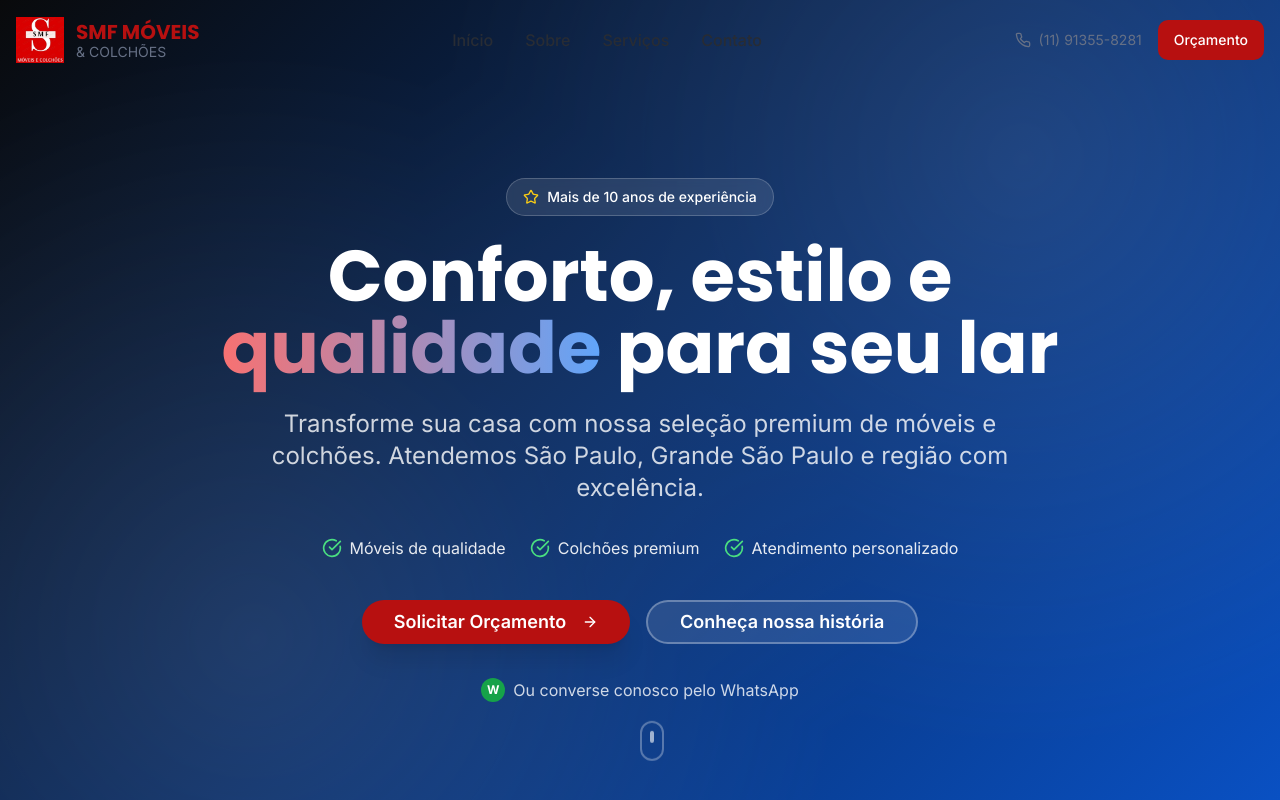
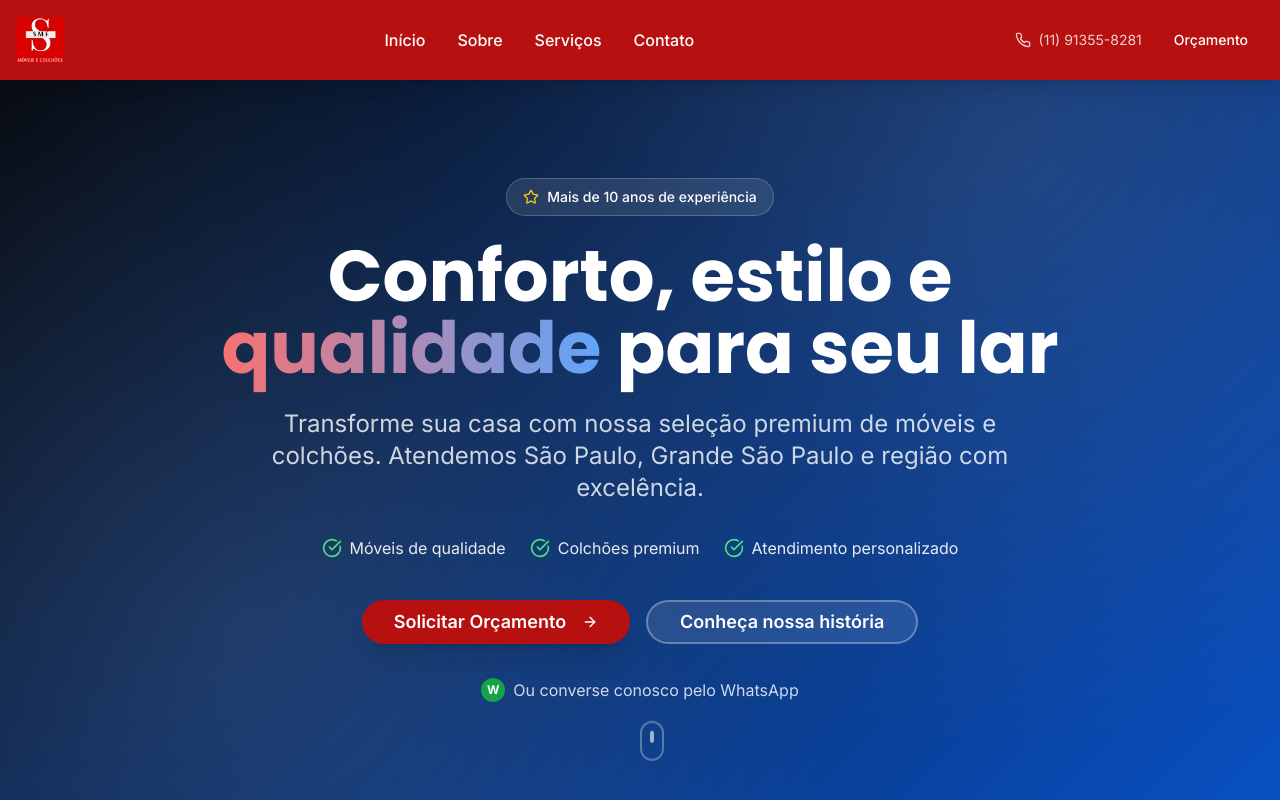
Before and after one commit to DevZipMateus/smf-conforto-digital, a React (Vite) app: page / in a window 1280 px wide. Shown: the top 800 px of the page. Built offline with nearby package versions, Linux system fonts and the light colour scheme.

Commit message:
Modificar header do site
Ajusta a cor do header para vermelho e remove o nome da empresa do componente Header.

```diff
--- a/src/components/Header.tsx
+++ b/src/components/Header.tsx
@@ -24,9 +24,7 @@ const Header = () => {
   };
 
   return (
-    <header className={`fixed top-0 left-0 right-0 z-50 transition-all duration-300 ${
-      isScrolled ? 'glass-effect shadow-lg' : 'bg-transparent'
-    }`}>
+    <header className={`fixed top-0 left-0 right-0 z-50 transition-all duration-300 bg-primary shadow-lg`}>
       <div className="container mx-auto px-4">
         <div className="flex items-center justify-between h-14 sm:h-16 lg:h-20">
           {/* Logo */}
@@ -36,39 +34,31 @@ const Header = () => {
               alt="SMF Móveis e Colchões - Logo"
               className="h-8 w-8 sm:h-10 sm:w-10 lg:h-12 lg:w-12 object-contain"
             />
-            <div>
-              <h1 className="text-base sm:text-lg lg:text-xl font-heading font-bold text-primary leading-tight">
-                SMF MÓVEIS
-              </h1>
-              <p className="text-xs sm:text-sm text-muted-foreground -mt-0.5 sm:-mt-1 leading-none">
-                & COLCHÕES
-              </p>
-            </div>
           </div>
 
           {/* Desktop Navigation */}
           <nav className="hidden lg:flex items-center space-x-6 xl:space-x-8">
             <button
               onClick={() => scrollToSection('inicio')}
-              className="text-foreground hover:text-primary transition-colors font-medium text-sm xl:text-base"
+              className="text-primary-foreground hover:text-white/80 transition-colors font-medium text-sm xl:text-base"
             >
               Início
             </button>
             <button
               onClick={() => scrollToSection('sobre')}
-              className="text-foreground hover:text-primary transition-colors font-medium text-sm xl:text-base"
+              className="text-primary-foreground hover:text-white/80 transition-colors font-medium text-sm xl:text-base"
             >
               Sobre
             </button>
             <button
               onClick={() => scrollToSection('servicos')}
-              className="text-foreground hover:text-primary transition-colors font-medium text-sm xl:text-base"
+              className="text-primary-foreground hover:text-white/80 transition-colors font-medium text-sm xl:text-base"
             >
               Serviços
             </button>
             <button
               onClick={() => scrollToSection('contato')}
-              className="text-foreground hover:text-primary transition-colors font-medium text-sm xl:text-base"
+              className="text-primary-foreground hover:text-white/80 transition-colors font-medium text-sm xl:text-base"
             >
               Contato
             </button>
@@ -76,7 +66,7 @@ const Header = () => {
 
           {/* Contact Info & CTA */}
           <div className="hidden lg:flex items-center space-x-3 xl:space-x-4">
-            <div className="flex items-center space-x-2 text-xs xl:text-sm text-muted-foreground">
+            <div className="flex items-center space-x-2 text-xs xl:text-sm text-primary-foreground/80">
               <Phone className="h-3 w-3 xl:h-4 xl:w-4" />
               <span>(11) 91355-8281</span>
             </div>
@@ -95,47 +85,47 @@ const Header = () => {
             aria-label="Menu"
           >
             {isMenuOpen ? (
-              <X className="h-5 w-5 sm:h-6 sm:w-6 text-foreground" />
+              <X className="h-5 w-5 sm:h-6 sm:w-6 text-primary-foreground" />
             ) : (
-              <Menu className="h-5 w-5 sm:h-6 sm:w-6 text-foreground" />
+              <Menu className="h-5 w-5 sm:h-6 sm:w-6 text-primary-foreground" />
             )}
           </button>
         </div>
 
         {/* Mobile Menu */}
         {isMenuOpen && (
-          <div className="lg:hidden absolute top-full left-0 right-0 glass-effect border-t border-border">
+          <div className="lg:hidden absolute top-full left-0 right-0 bg-primary/95 backdrop-blur-sm border-t border-primary-foreground/20">
             <nav className="flex flex-col space-y-2 sm:space-y-4 p-4">
               <button
                 onClick={() => scrollToSection('inicio')}
-                className="text-left text-foreground hover:text-primary transition-colors font-medium py-2 text-sm sm:text-base"
+                className="text-left text-primary-foreground hover:text-white/80 transition-colors font-medium py-2 text-sm sm:text-base"
               >
                 Início
               </button>
               <button
                 onClick={() => scrollToSection('sobre')}
-                className="text-left text-foreground hover:text-primary transition-colors font-medium py-2 text-sm sm:text-base"
+                className="text-left text-primary-foreground hover:text-white/80 transition-colors font-medium py-2 text-sm sm:text-base"
               >
                 Sobre
               </button>
               <button
                 onClick={() => scrollToSection('servicos')}
-                className="text-left text-foreground hover:text-primary transition-colors font-medium py-2 text-sm sm:text-base"
+                className="text-left text-primary-foreground hover:text-white/80 transition-colors font-medium py-2 text-sm sm:text-base"
               >
                 Serviços
               </button>
               <button
                 onClick={() => scrollToSection('contato')}
-                className="text-left text-foreground hover:text-primary transition-colors font-medium py-2 text-sm sm:text-base"
+                className="text-left text-primary-foreground hover:text-white/80 transition-colors font-medium py-2 text-sm sm:text-base"
               >
                 Contato
               </button>
-              <div className="flex flex-col space-y-2 pt-3 sm:pt-4 border-t border-border">
-                <div className="flex items-center space-x-2 text-xs sm:text-sm text-muted-foreground">
+              <div className="flex flex-col space-y-2 pt-3 sm:pt-4 border-t border-primary-foreground/20">
+                <div className="flex items-center space-x-2 text-xs sm:text-sm text-primary-foreground/80">
                   <Phone className="h-3 w-3 sm:h-4 sm:w-4" />
                   <span>(11) 91355-8281</span>
                 </div>
-                <div className="flex items-center space-x-2 text-xs sm:text-sm text-muted-foreground">
+                <div className="flex items-center space-x-2 text-xs sm:text-sm text-primary-foreground/80">
                   <Mail className="h-3 w-3 sm:h-4 sm:w-4" />
                   <span className="break-all">smfmoveis675@gmail.com</span>
                 </div>
```
